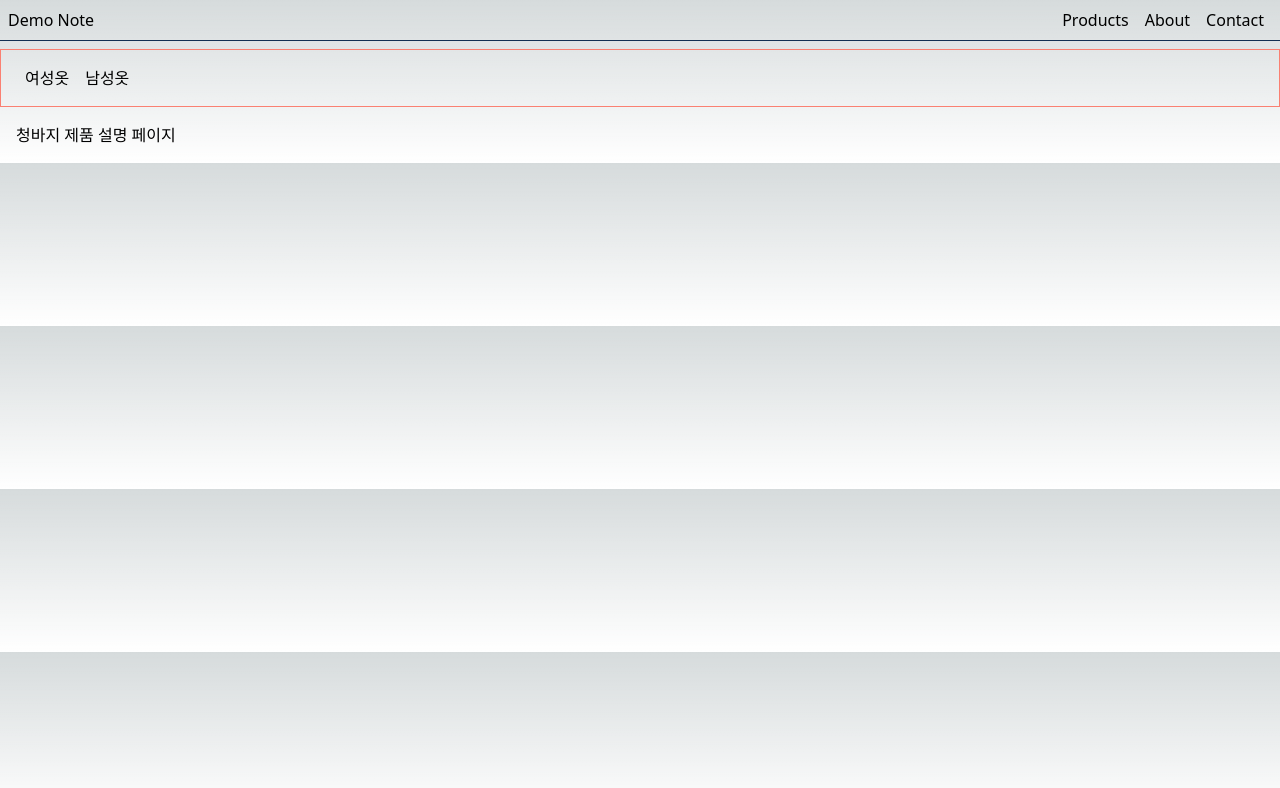
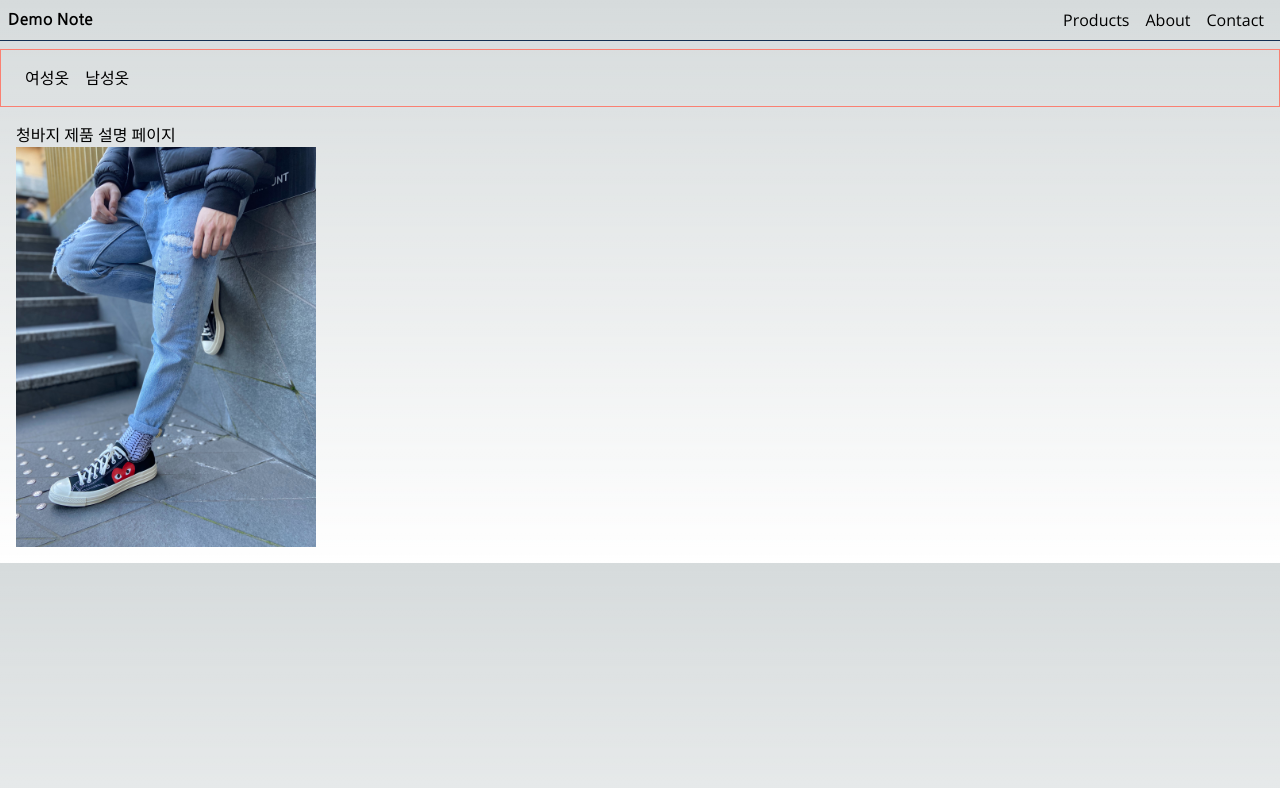
Before and after one commit to whoyoung90/Next-exercise, a Next.js app: page /products/1234 in a window 1280 px wide. Shown: the top 788 px of the page. Built offline with nearby package versions, Linux system fonts and the light colour scheme.

Commit message:
study: 230809 제품별 이미지 및 폰트

```diff
--- a/data/products.json
+++ b/data/products.json
@@ -2,16 +2,19 @@
   {
     "id": "1234",
     "name": "청바지",
-    "price": 5000
+    "price": 5000,
+    "image": "jeans.jpg"
   },
   {
     "id": "1235",
     "name": "티셔츠",
-    "price": 5000
+    "price": 5000,
+    "image": "tshirt.jpg"
   },
   {
     "id": "1236",
     "name": "부츠",
-    "price": 5000
+    "price": 5000,
+    "image": "shoes.jpg"
   }
 ]
--- a/next.config.js
+++ b/next.config.js
@@ -1,6 +1,6 @@
 /** @type {import('next').NextConfig} */
 const nextConfig = {
-  // 외부 이미지를 사용할 경우 -> 사용하고자 하는 도메인 URL을 등록
+  // 외부 이미지 사용시 도메인 URL 등록
   images: {
     remotePatterns: [
       {
--- a/src/API/products.ts
+++ b/src/API/products.ts
@@ -5,6 +5,7 @@ export type Product = {
   id: string;
   name: string;
   price: number;
+  image: string;
 };
 
 export async function getProducts(): Promise<Product[]> {
--- a/src/app/layout.tsx
+++ b/src/app/layout.tsx
@@ -2,6 +2,14 @@ import type { Metadata } from "next";
 import Link from "next/link";
 import "./globals.css";
 import styles from "./layout.module.css";
+import { Open_Sans } from "next/font/google";
+import { Nanum_Gothic } from "next/font/google";
+
+const sans = Open_Sans({ subsets: ["latin"] });
+const gothic = Nanum_Gothic({
+  weight: "700",
+  subsets: ["latin"],
+}); // variable font가 아니므로 weight 명시
 
 // viewport는 기본 제공 (customizing 가능. 공식문서 참고)
 // 프로젝트 전체 경로 Metadata
@@ -19,10 +27,10 @@ export default function RootLayout({
   children: React.ReactNode;
 }) {
   return (
-    <html lang="en">
+    <html lang="en" className={sans.className}>
       <body>
         <header className={styles.header}>
-          <h1>Demo Note</h1>
+          <h1 className={gothic.className}>Demo Note</h1>
           <nav className={styles.nav}>
             <Link href="/products">Products</Link>
             <Link href="/about">About</Link>
--- a/src/app/products/[slug]/page.tsx
+++ b/src/app/products/[slug]/page.tsx
@@ -1,3 +1,4 @@
+import Image from "next/image";
 import { getProduct, getProducts } from "@/API/products";
 
 /* ISR: 몇초 간격으로 SSG를 서버상에서 다시 만들어 둘건지 결정 */
@@ -22,7 +23,18 @@ export default async function ProductPage({ params: { slug } }: Props) {
   if (!product) {
     // notfound
   }
-  return <h1>{product?.name} 제품 설명 페이지</h1>;
+  return (
+    <>
+      <h1>{product?.name} 제품 설명 페이지</h1>
+      <Image
+        src={`/images/${product?.image}`}
+        alt={product?.name || "이미지"}
+        width="300"
+        height="300"
+        priority
+      />
+    </>
+  );
 }
 
 // 동적 라우팅 페이지에서 "특정" 제품 페이지를 미리 만들어 두고 싶다면(SSG)
--- a/src/app/products/page.tsx
+++ b/src/app/products/page.tsx
@@ -2,7 +2,7 @@ import Image from "next/image";
 import Link from "next/link";
 import MeowArticle from "@/components/MeowArticle";
 import { getProducts } from "@/API/products";
-import clotheImage from "../../../public/images/clothes.jpg";
+import clothImage from "../../../public/images/clothes.jpg";
 
 /* ISR: 몇초 간격으로 SSG를 서버상에서 다시 만들어 둘건지 결정 */
 // export const revalidate = 3;
@@ -19,7 +19,7 @@ export default async function ProductsPage() {
   return (
     <>
       <h1>제품 소개 페이지!</h1>
-      <Image src={clotheImage} alt="Clothes" priority />
+      <Image src={clothImage} alt="Clothes" priority />
       <ul>
         {products.map((product, index) => (
           <li key={index}>
```
